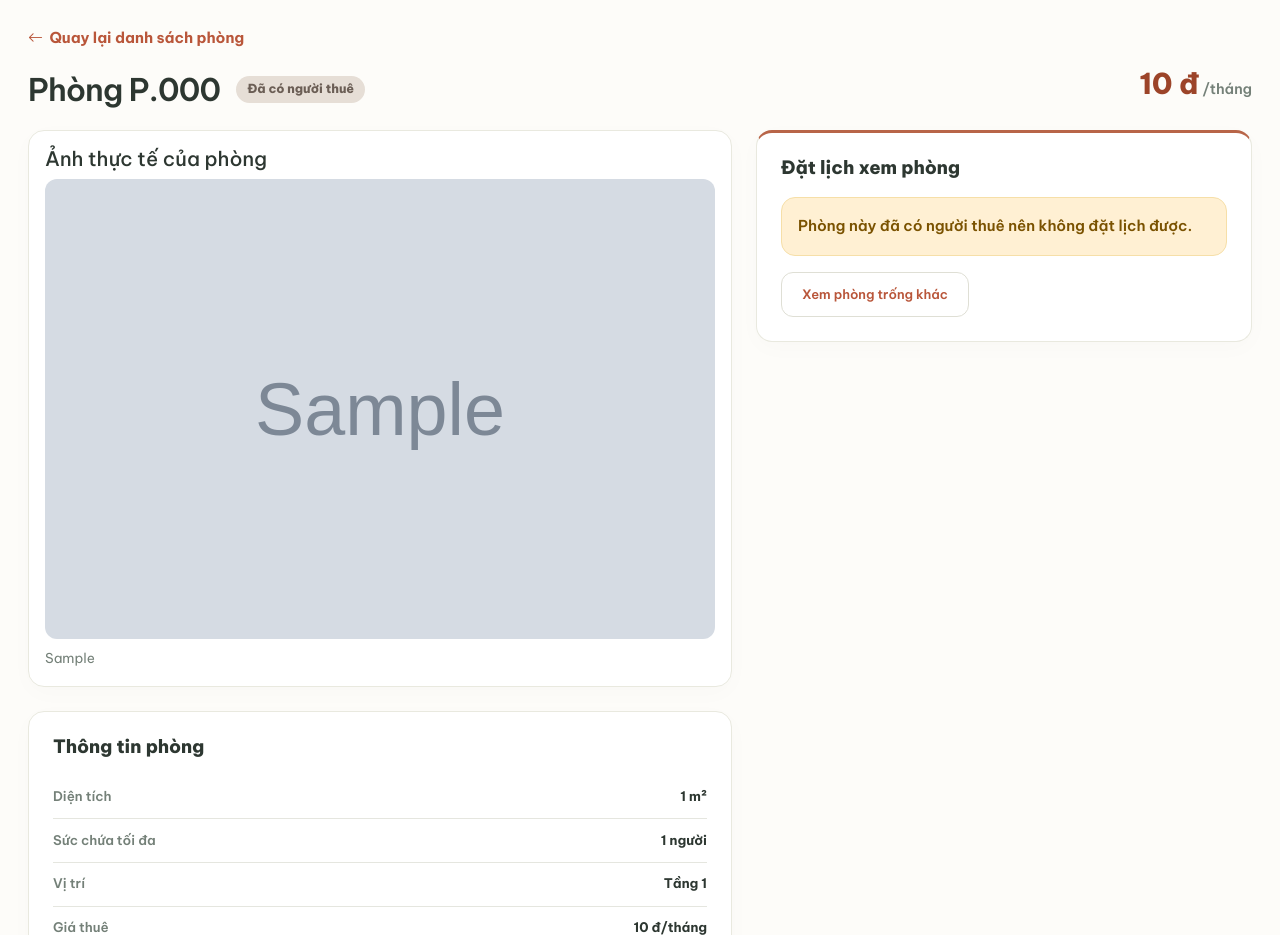
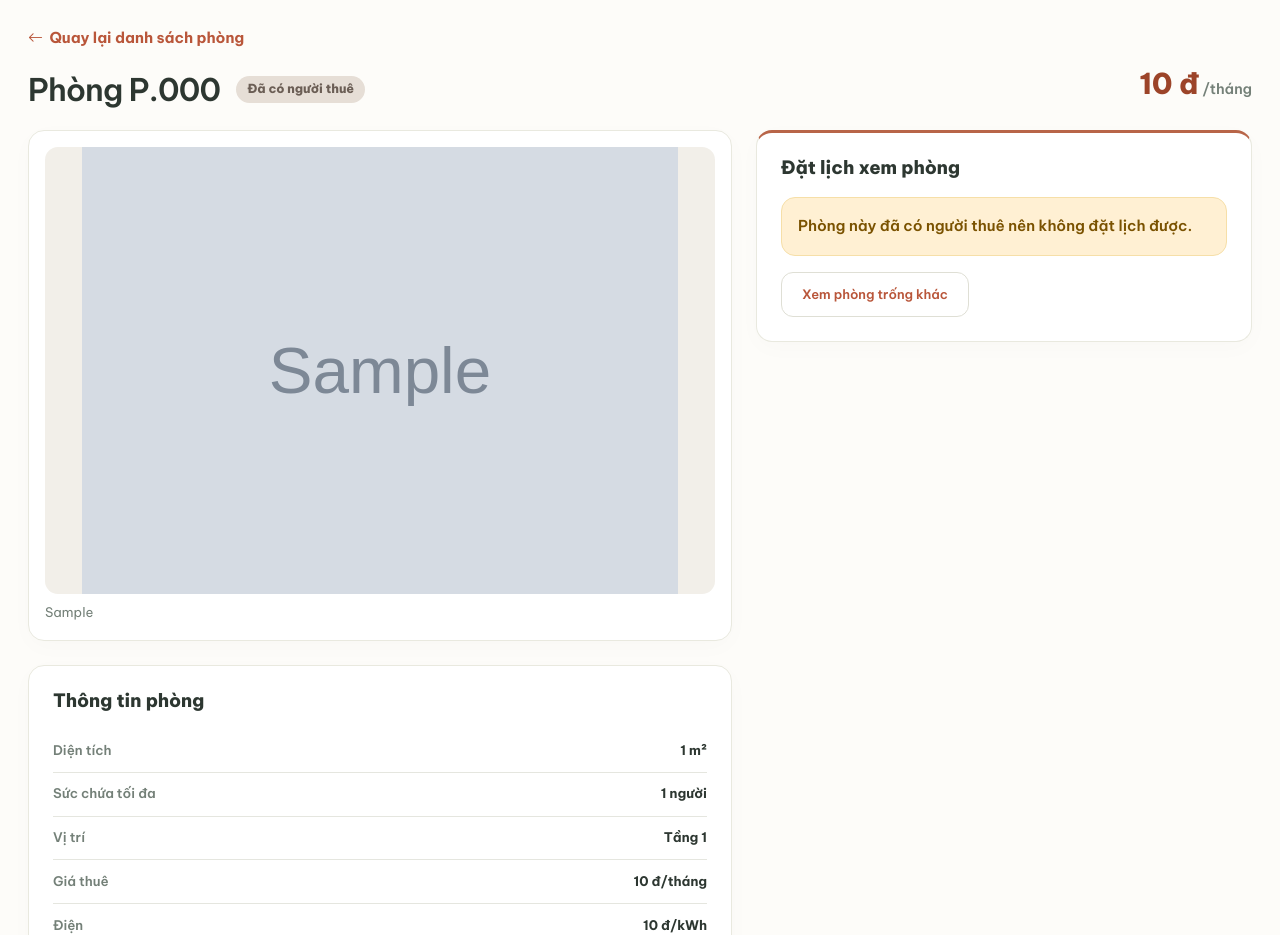
Before and after one commit to TnURSoQ/NgoAnhTu_QuanLyNhaTroMinhTam, a Django app: page /phong-tro/1/ in a window 1280 px wide. Shown: the part 90-1025 px from the top of the page. Run offline with Django 5.2, Linux system fonts and the light colour scheme; tables that the repository leaves empty hold one stand-in row (values such as "Sample post"); grey boxes marked "Sample" are stand-in pictures.

Commit message:
feat: chuyen anh phong bang mui ten va mo form dat lich

```diff
--- a/rooms/test_room_photos.py
+++ b/rooms/test_room_photos.py
@@ -71,7 +71,7 @@ class RoomPhotoTests(TestCase):
 
     def test_room_without_photo_uses_honest_placeholder_and_has_price_breakdown(self):
         response = self.client.get(reverse('public_room_detail', args=[self.room.pk]))
-        self.assertContains(response, 'đang cập nhật ảnh thực tế')
+        self.assertContains(response, 'đang cập nhật ảnh phòng')
         self.assertContains(response, 'Các dịch vụ có thể đăng ký')
         self.assertContains(response, 'Wifi')
         self.assertContains(response, '2.500.000')
--- a/static/css/public.css
+++ b/static/css/public.css
@@ -117,6 +117,22 @@
 .pub-body .page-head h1 { font-size: 1.95rem; font-weight: 600; letter-spacing: -.8px; }
 .pub-body .soft-card { border-color: #e9e9df; box-shadow: 0 6px 24px #36432d05; }
 .pub-body .booking-card { border-top: 3px solid #b86548; border-radius: 16px; }
+.room-gallery-frame { position: relative; }
+.room-public-carousel { aspect-ratio: 3 / 2; overflow: hidden; border-radius: 13px; background: #f2efe9; }
+.room-public-carousel .carousel-inner, .room-public-carousel .carousel-item, .room-public-carousel .carousel-item > a { height: 100%; }
+.room-public-carousel .carousel-item > a { display: block; }
+.room-public-carousel img { display: block; width: 100%; height: 100%; object-fit: contain; }
+.pub-body .room-gallery-arrow { top: 50%; bottom: auto; width: 42px; height: 42px; padding: 0; transform: translateY(-50%); border: 1px solid #ffffffb3; border-radius: 50%; background: #fffffff0; color: #334036; opacity: 1; box-shadow: 0 3px 14px #25332526; }
+.pub-body .room-gallery-arrow:hover { color: var(--brand); background: #fff; }
+.room-gallery-arrow.carousel-control-prev { left: 14px; }
+.room-gallery-arrow.carousel-control-next { right: 14px; }
+.room-gallery-count { position: absolute; bottom: 13px; right: 14px; padding: 5px 11px; color: #fff; background: #243027b3; border-radius: 20px; font-size: .75rem; pointer-events: none; }
+.room-booking-modal .modal-dialog { max-width: 620px; }
+.room-booking-modal .modal-content { border-radius: 18px; overflow: hidden; border: 1px solid var(--line); }
+.room-booking-modal form { display: flex; flex-direction: column; min-height: 0; overflow: hidden; }
+.room-booking-modal .modal-header, .room-booking-modal .modal-footer { flex-shrink: 0; }
+.room-booking-modal .modal-body { overflow-y: auto; padding: 22px 24px; }
+.room-booking-modal .modal-header, .room-booking-modal .modal-footer { padding: 18px 24px; }
 .pub-body .form-label { font-size: .77rem; }
 .pub-body .info-row { font-size: .83rem; }
 @media (min-width: 1200px) { .rental-hero-image { object-position: center 51%; } }
--- a/templates/base_public.html
+++ b/templates/base_public.html
@@ -4,7 +4,7 @@
   <title>{% block title %}{{ SITE_NAME }}{% endblock %}</title>
   {% include '_head.html' %}
   <meta name="description" content="Tìm phòng trọ tại Minh Tâm. Xem giá, tiện ích và chọn lịch đến xem phòng trực tiếp.">
-  <link href="{% static 'css/public.css' %}" rel="stylesheet">
+  <link href="{% static 'css/public.css' %}?v=20261124" rel="stylesheet">
 </head>
 <body class="pub-body">
 <header class="pub-nav">
--- /dev/null
+++ b/templates/public/_room_gallery.html
@@ -0,0 +1,23 @@
+{% with photos=room.photos.all %}
+{% if photos %}
+<section class="soft-card p-2 p-md-3 mb-4" aria-label="Bộ ảnh phòng {{ room.room_number }}">
+  <div class="room-gallery-frame">
+    <div id="roomPhotoCarousel" class="carousel slide room-public-carousel" data-room-gallery data-bs-interval="false" aria-roledescription="trình chiếu ảnh" aria-label="Ảnh phòng {{ room.room_number }}">
+      <div class="carousel-inner">
+      {% for photo in photos %}<div class="carousel-item{% if forloop.first %} active{% endif %}" data-caption="{{ photo.caption }}" role="group" aria-label="Ảnh {{ forloop.counter }} / {{ photos|length }}">
+        <a href="{{ photo.image.url }}" target="_blank" rel="noopener" aria-label="Xem ảnh {{ forloop.counter }} phòng {{ room.room_number }} ở kích thước đầy đủ"><img src="{{ photo.image.url }}" alt="{{ photo.caption|default:'Ảnh phòng' }} {{ room.room_number }}" width="1200" height="800"{% if forloop.first %} fetchpriority="high"{% else %} loading="lazy"{% endif %}></a>
+      </div>{% endfor %}
+      </div>
+      {% if photos|length > 1 %}
+      <button class="carousel-control-prev room-gallery-arrow" type="button" data-bs-target="#roomPhotoCarousel" data-bs-slide="prev" aria-label="Ảnh trước"><i class="bi bi-chevron-left" aria-hidden="true"></i></button>
+      <button class="carousel-control-next room-gallery-arrow" type="button" data-bs-target="#roomPhotoCarousel" data-bs-slide="next" aria-label="Ảnh tiếp theo"><i class="bi bi-chevron-right" aria-hidden="true"></i></button>
+      {% endif %}
+    </div>
+    {% if photos|length > 1 %}<span class="room-gallery-count" data-gallery-count aria-live="polite" aria-atomic="true">1 / {{ photos|length }}</span>{% endif %}
+  </div>
+  <p class="small text-muted mt-2 mb-0" data-gallery-caption{% if not photos.0.caption %} hidden{% endif %}>{{ photos.0.caption }}</p>
+</section>
+{% else %}
+<section class="soft-card p-3 mb-4"><div class="room-photo-placeholder"><i class="bi bi-images" aria-hidden="true"></i><p>Chủ trọ đang cập nhật ảnh phòng.</p></div></section>
+{% endif %}
+{% endwith %}
--- a/templates/public/room_detail.html
+++ b/templates/public/room_detail.html
@@ -1,4 +1,4 @@
-{% extends 'base_public.html' %}
+{% extends 'base_public.html' %}{% load static %}
 {% block title %}Phòng {{ room.room_number }} · {{ SITE_NAME }}{% endblock %}
 {% block content %}
 <a class="back-link" href="{% url 'public_rooms' %}"><i class="bi bi-arrow-left"></i> Quay lại danh sách phòng</a>
@@ -12,7 +12,7 @@
 
 <div class="row g-4">
   <div class="col-12 col-lg-7">
-    <section class="soft-card p-3 mb-4"><h2 class="h5">Ảnh thực tế của phòng</h2>{% if room.photos.all %}<div class="room-photo-gallery">{% for photo in room.photos.all %}<figure><a href="{{ photo.image.url }}" target="_blank" rel="noopener"><img src="{{ photo.image.url }}" alt="{{ photo.caption|default:'Ảnh phòng' }} {{ room.room_number }}" loading="lazy" width="900" height="600"></a>{% if photo.caption %}<figcaption>{{ photo.caption }}</figcaption>{% endif %}</figure>{% endfor %}</div>{% else %}<div class="room-photo-placeholder"><i class="bi bi-images" aria-hidden="true"></i><p>Chủ trọ đang cập nhật ảnh thực tế của phòng này.</p></div>{% endif %}</section>
+    {% include 'public/_room_gallery.html' %}
     <section class="soft-card p-4 mb-4">
       <div class="section-head"><h2>Thông tin phòng</h2></div>
       <div class="info-row"><span>Diện tích</span><strong>{% if room.area %}{{ room.area|floatformat:"-2" }} m²{% else %}-{% endif %}</strong></div>
@@ -40,19 +40,9 @@
     <section class="soft-card p-4 booking-card" id="dat-lich">
       <div class="section-head"><h2>Đặt lịch xem phòng</h2></div>
       {% if available %}
-      <form method="post" novalidate>
-        {% csrf_token %}
-        {% for e in form.non_field_errors %}<div class="alert alert-danger">{{ e }}</div>{% endfor %}
-        {% for field in form %}
-        <div class="mb-3">
-          <label class="form-label" for="{{ field.id_for_label }}">{{ field.label }}{% if field.field.required %} <span class="text-danger">*</span>{% endif %}</label>
-          {{ field }}
-          {% for e in field.errors %}<div class="text-danger small mt-1">{{ e }}</div>{% endfor %}
-        </div>
-        {% endfor %}
-        <button type="submit" class="btn btn-primary w-100 py-2"><i class="bi bi-calendar-check"></i> Đặt lịch xem phòng</button>
-        <p class="text-muted small mt-3 mb-0">Không cần tài khoản. Sau khi đặt, bạn nhận một mã lịch hẹn để tra cứu.</p>
-      </form>
+      <p class="text-muted">Chọn ngày và buổi thuận tiện để đến xem phòng trực tiếp. Chủ trọ sẽ xác nhận giờ cụ thể qua email.</p>
+      <button type="button" class="btn btn-primary w-100" data-bs-toggle="modal" data-bs-target="#roomBookingModal"><i class="bi bi-calendar-check"></i> Đặt lịch xem phòng</button>
+      <p class="small text-muted mt-3 mb-0">Yêu cầu xem phòng chưa giữ giờ hoặc giữ phòng.</p>
       {% else %}
       <div class="alert alert-warning mb-3">Phòng này đã có người thuê nên không đặt lịch được.</div>
       <a class="btn btn-outline-brand" href="{% url 'public_rooms' %}">Xem phòng trống khác</a>
@@ -60,4 +50,26 @@
     </section>
   </div>
 </div>
+{% if available %}
+<div class="modal fade room-booking-modal" id="roomBookingModal" tabindex="-1" aria-labelledby="roomBookingTitle" aria-describedby="roomBookingDescription" aria-hidden="true"{% if form.errors %} data-open-on-load="true"{% endif %}>
+  <div class="modal-dialog modal-dialog-centered modal-dialog-scrollable"><div class="modal-content">
+    <div class="modal-header"><div><h2 class="modal-title h5" id="roomBookingTitle">Đặt lịch xem phòng P.{{ room.room_number }}</h2><p class="small text-muted mb-0 mt-1">{{ room.price|floatformat:'0g' }} đ/tháng</p></div><button type="button" class="btn-close" data-bs-dismiss="modal" aria-label="Đóng form đặt lịch"></button></div>
+    <form method="post" action="{% url 'public_room_detail' room.pk %}" novalidate>
+      <div class="modal-body">
+        <p class="small text-muted" id="roomBookingDescription">Chọn ngày, buổi và thông tin liên hệ. Chủ trọ sẽ xác nhận giờ xem cụ thể qua email.</p>
+        {% csrf_token %}
+        {% for e in form.non_field_errors %}<div class="alert alert-danger" role="alert">{{ e }}</div>{% endfor %}
+        {% for field in form %}<div class="mb-3">
+          <label class="form-label" for="{{ field.id_for_label }}">{{ field.label }}{% if field.field.required %} <span class="text-danger">*</span>{% endif %}</label>{{ field }}
+          {% if field.help_text %}<div class="form-text">{{ field.help_text }}</div>{% endif %}
+          {% for e in field.errors %}<div class="text-danger small mt-1" role="alert">{{ e }}</div>{% endfor %}
+        </div>{% endfor %}
+        <p class="text-muted small mb-0">Yêu cầu này chưa giữ giờ hoặc giữ phòng. Hãy kiểm tra email trước khi đặt.</p>
+      </div>
+      <div class="modal-footer"><button type="button" class="btn btn-outline-brand" data-bs-dismiss="modal">Đóng</button><button type="submit" class="btn btn-primary"><i class="bi bi-calendar-check"></i> Gửi yêu cầu đặt lịch</button></div>
+    </form>
+  </div></div>
+</div>
+{% endif %}
 {% endblock %}
+{% block scripts %}<script src="{% static 'js/public-room-detail.js' %}?v=20261124-2" defer></script>{% endblock %}
```
Also changed, not shown: static/js/public-room-detail.js (added, +28 -0 lines).
